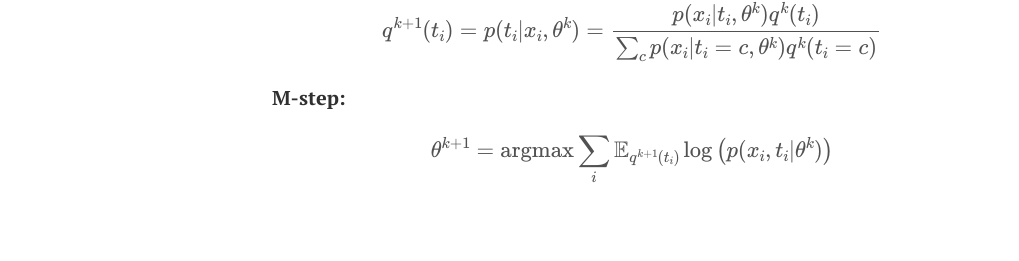
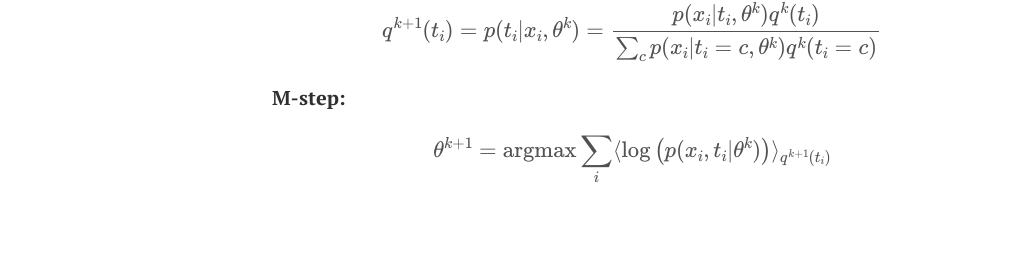
Before and after one commit to BLyndon/bayesian_methods, a Jekyll site: the page built from docs/_posts/2020-07-21-em.md, in a window 1280 px wide. Shown: the part 1561-1822 px from the top of the page, without its empty margins (8-1027 px from the left). Built offline with Jekyll 4.4.1, drawn with Linux system fonts in a browser that asks for light colours.

Commit message:
fix notation

```diff
--- a/docs/_posts/2020-07-21-em.md
+++ b/docs/_posts/2020-07-21-em.md
@@ -56,5 +56,5 @@ $$
 **M-step:**
 
 $$
-    \theta^{k+1} = \text{argmax} \sum_i \mathbb E_{q^{k+1}(t_i)} \log \left(p(x_i,t_i|\theta^k)\right)
+    \theta^{k+1} = \text{argmax} \sum_i \langle \log \left(p(x_i,t_i|\theta^k)\right)\rangle_{q^{k+1}(t_i)}
 $$
```
